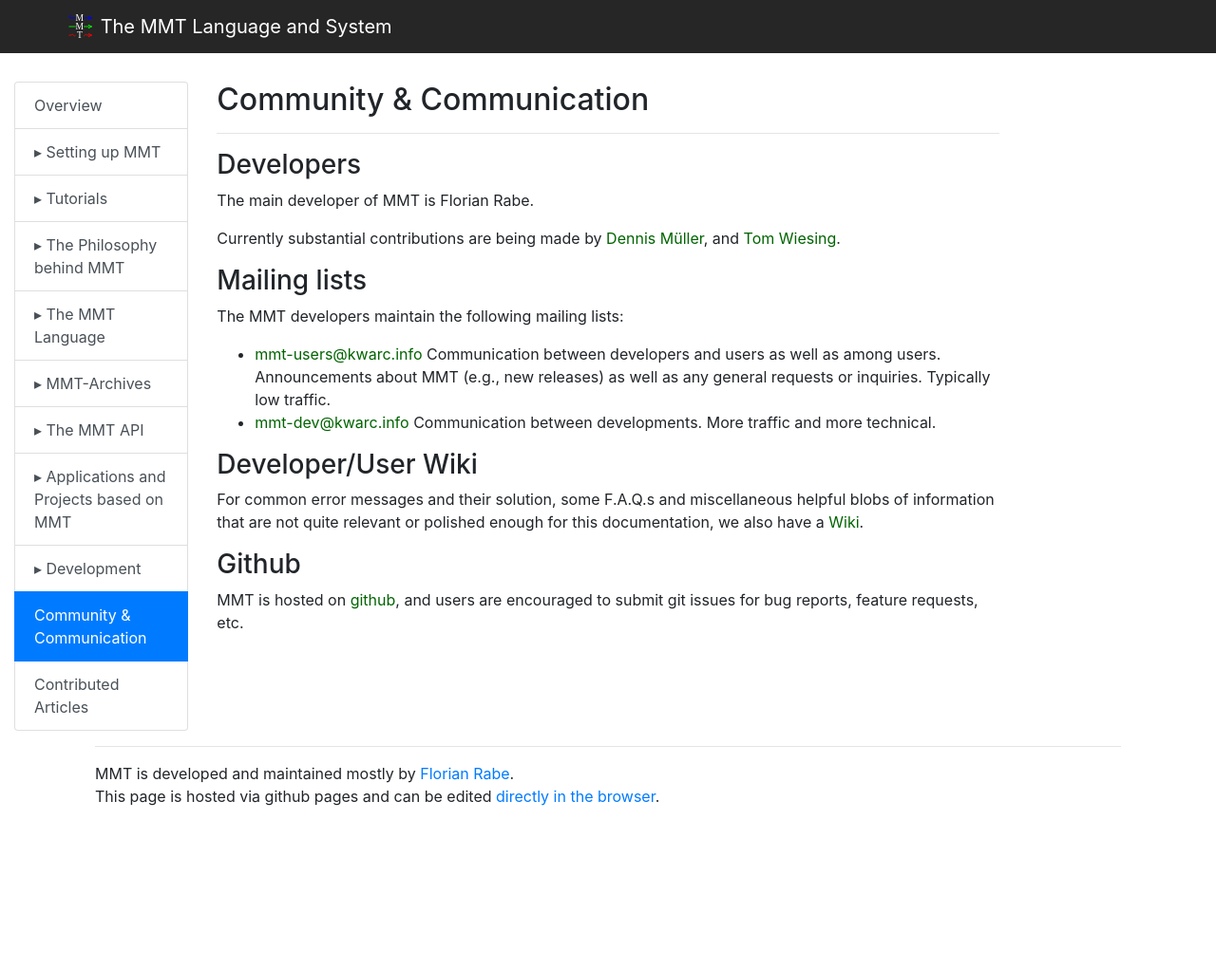
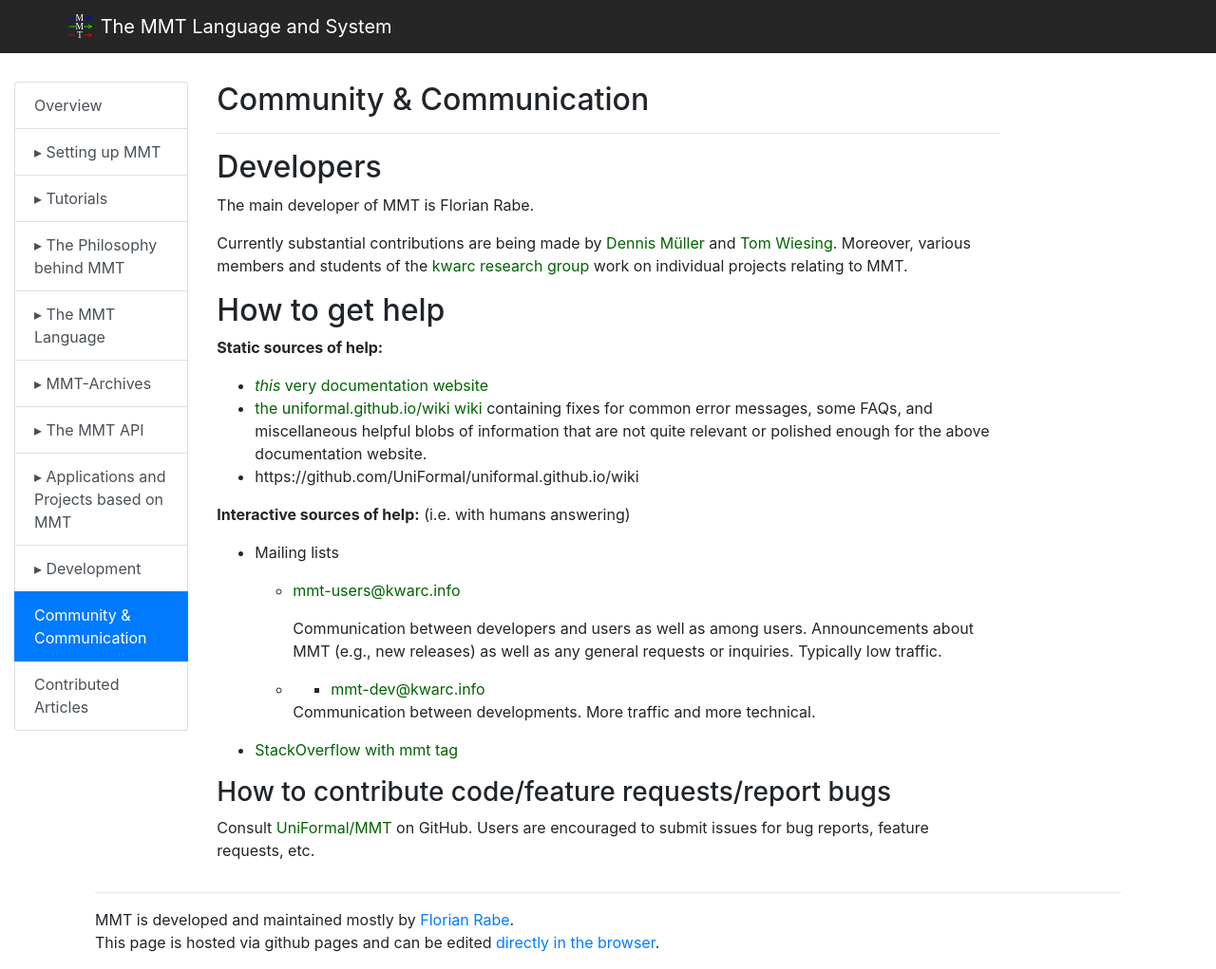
Before and after one commit to UniFormal/uniformal.github.io, a Jekyll site: the page built from doc/community/index.md, in a window 1280 px wide. Shown: the whole page at 95% size. Built offline with Jekyll 4.4.1, drawn with Linux system fonts in a browser that asks for light colours; before the commit the page ends 900 px from its top, so only the background shows below that.

Commit message:
Update index.md

```diff
--- a/doc/community/index.md
+++ b/doc/community/index.md
@@ -3,26 +3,34 @@
 title: Community & Communication
 ---
 
-### Developers
+## Developers
 
 The main developer of MMT is Florian Rabe.
 
-Currently substantial contributions are being made by [Dennis Müller](https://github.com/Jazzpirate), and [Tom Wiesing](https://github.com/tkw1536).
+Currently substantial contributions are being made by [Dennis Müller](https://github.com/Jazzpirate) and [Tom Wiesing](https://github.com/tkw1536). Moreover, various members and students of the [kwarc research group](https://kwarc.info/) work on individual projects relating to MMT.
 
-### Mailing lists
+## How to get help
 
-The MMT developers maintain the following mailing lists:
+**Static sources of help:**
 
-* [mmt-users@kwarc.info](http://lists.informatik.uni-erlangen.de/mailman/listinfo/mmt-users)
-  Communication between developers and users as well as among users. Announcements about MMT (e.g., new releases) as well as any general requests or inquiries. Typically low traffic.
-* [mmt-dev@kwarc.info](http://lists.informatik.uni-erlangen.de/mailman/listinfo/mmt-dev)
-  Communication between developments. More traffic and more technical.
+- [*this* very documentation website](https://uniformal.github.io/)
+- [the uniformal.github.io/wiki wiki](https://github.com/UniFormal/uniformal.github.io/wiki) containing fixes for common error messages, some FAQs, and miscellaneous helpful blobs of information that are not quite relevant or polished enough for the above documentation website.
+- https://github.com/UniFormal/uniformal.github.io/wiki
 
-### Developer/User Wiki
+**Interactive sources of help:** (i.e. with humans answering)
 
-For common error messages and their solution, some F.A.Q.s and miscellaneous helpful blobs of information that are not quite relevant or polished enough for this documentation,
-we also have a [Wiki](https://github.com/UniFormal/uniformal.github.io/wiki).
+- Mailing lists
 
-### Github
+  -  [mmt-users@kwarc.info](http://lists.informatik.uni-erlangen.de/mailman/listinfo/mmt-users)
 
-MMT is hosted on [github](https://github.com/Uniformal/MMT), and users are encouraged to submit git issues for bug reports, feature requests, etc.
+     Communication between developers and users as well as among users. Announcements about MMT (e.g., new releases) as well as any general requests or inquiries. Typically low traffic.
+
+  - * [mmt-dev@kwarc.info](http://lists.informatik.uni-erlangen.de/mailman/listinfo/mmt-dev)
+
+     Communication between developments. More traffic and more technical.
+
+- [StackOverflow with mmt tag](https://stackoverflow.com/questions/tagged/mmt)
+
+### How to contribute code/feature requests/report bugs
+
+Consult [UniFormal/MMT](https://github.com/Uniformal/MMT) on GitHub. Users are encouraged to submit issues for bug reports, feature requests, etc.
```
